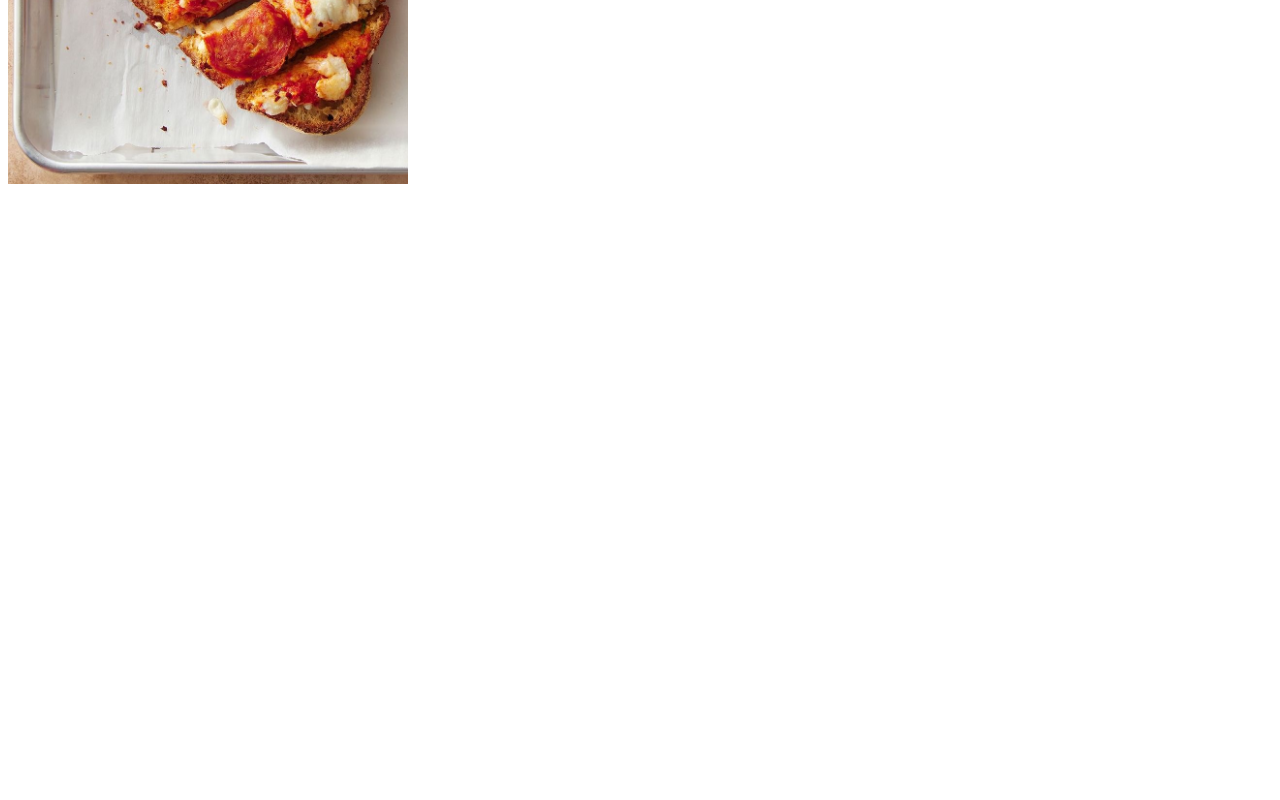
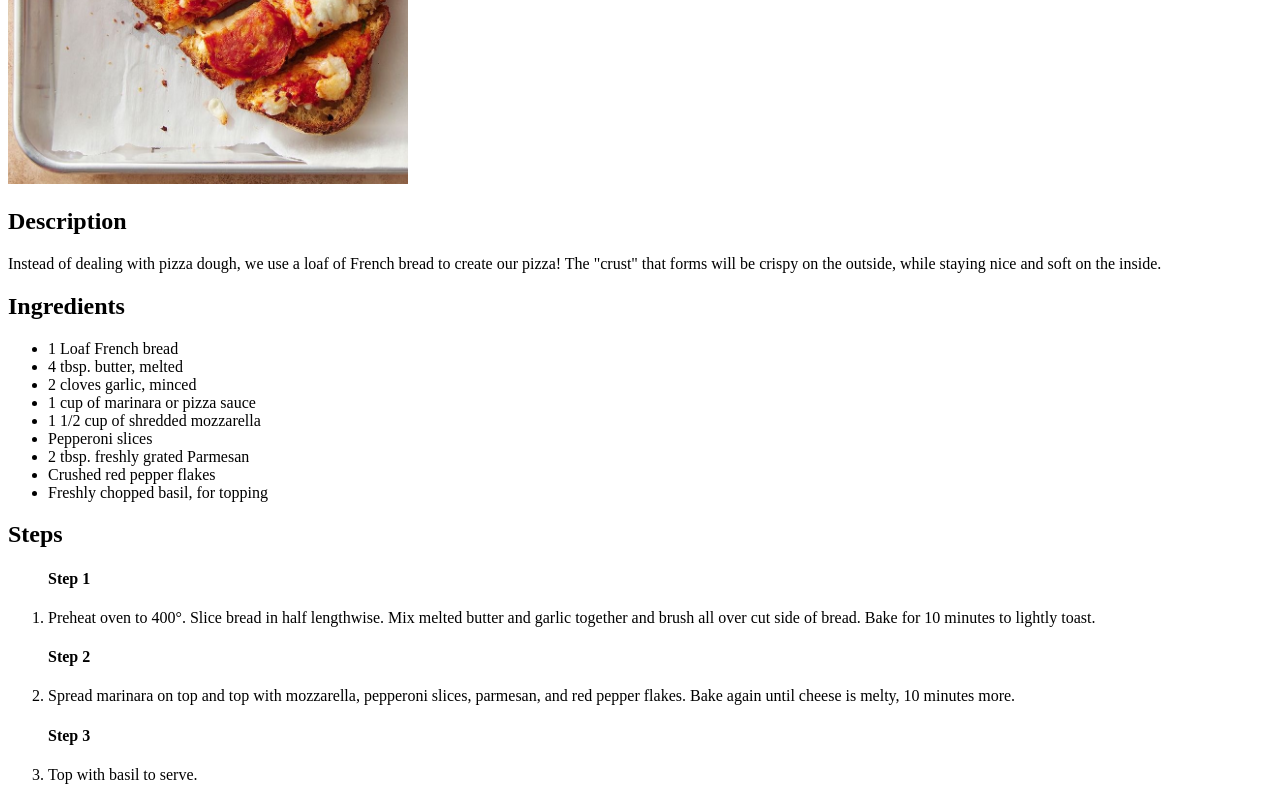
Before and after one commit to Andrew-Ih/odin-recipes2, a plain HTML site: page recipes/french_bread_pizza.html in a window 1280 px wide. Shown: the part 496-1296 px from the top of the page. Before the commit the page ends 800 px from the top, so only its background shows below. Drawn offline with Linux system fonts and the light colour scheme.

Commit message:
Completed French_bread_pizza.html

```diff
--- a/recipes/french_bread_pizza.html
+++ b/recipes/french_bread_pizza.html
@@ -9,5 +9,35 @@
         <h1>French Bread Pizza Recipe</h1>
         <img src="../img/french_bread_pizza.jpeg" alt="French bread pizza image" height="600" width="400">
 
+        <h2>Description</h2>
+            <p>Instead of dealing with pizza dough, we use a loaf of French bread to create our pizza!
+                The "crust" that forms will be crispy on the outside, while staying nice and soft on the
+                inside.</p>
+
+        <h2>Ingredients</h2>
+        <ul>
+            <li>1 Loaf French bread</li>
+            <li>4 tbsp. butter, melted</li>
+            <li>2 cloves garlic, minced</li>
+            <li>1 cup of marinara or pizza sauce</li>
+            <li>1 1/2 cup of shredded mozzarella</li>
+            <li>Pepperoni slices</li>
+            <li>2 tbsp. freshly grated Parmesan</li>
+            <li>Crushed red pepper flakes</li>
+            <li>Freshly chopped basil, for topping</li>
+        </ul>
+
+        <h2>Steps</h2>
+        <ol>
+            <h4>Step 1</h4>
+            <li>Preheat oven to 400°. Slice bread in half lengthwise. Mix melted butter and garlic
+                together and brush all over cut side of bread. Bake for 10 minutes to lightly toast. </li>
+            <h4>Step 2</h4>
+            <li>Spread marinara on top and top with mozzarella, pepperoni slices, parmesan, and
+                red pepper flakes. Bake again until cheese is melty, 10 minutes more.</li>
+            <h4>Step 3</h4>
+            <li>Top with basil to serve.</li>
+        </ol>
+
     </body>
 </html>
```
Also changed, not shown: index.html (+3 -0 lines), img/recipe_book.jpeg (added).
